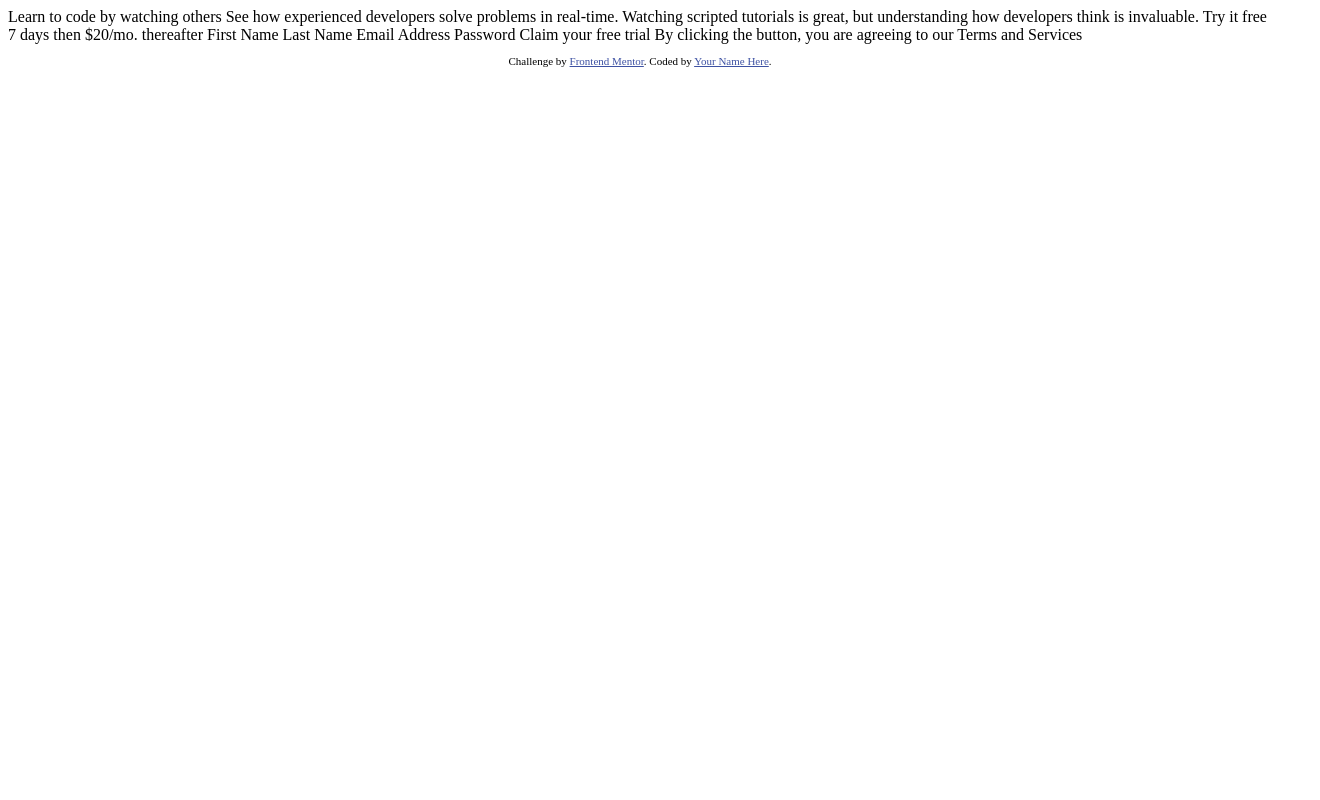
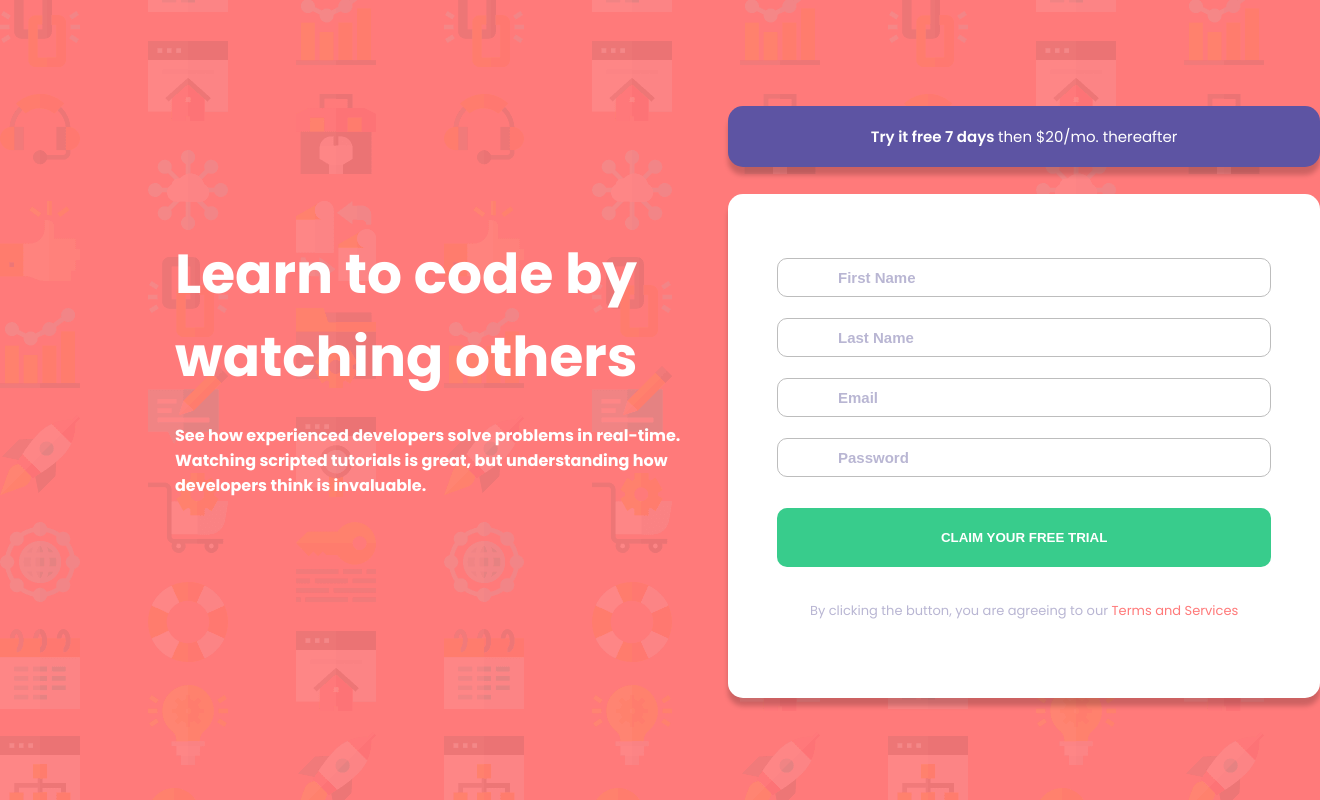
Before and after one commit to demartinom/Front-End-Mentor, a plain HTML site: page intro-component-with-signup-form-master/index.html in a window 1280 px wide. Shown: the whole page, 1320 px wide, since content can reach past the window. Drawn offline with Linux system fonts and the light colour scheme.

Commit message:
completed html and css

```diff
--- a/intro-component-with-signup-form-master/index.html
+++ b/intro-component-with-signup-form-master/index.html
@@ -1,42 +1,48 @@
 <!DOCTYPE html>
 <html lang="en">
   <head>
-  <meta charset="UTF-8">
-  <meta name="viewport" content="width=device-width, initial-scale=1.0"> <!-- displays site properly based on user's device -->
-
-  <link rel="icon" type="image/png" sizes="32x32" href="./images/favicon-32x32.png">
+    <meta charset="UTF-8" />
+    <meta name="viewport" content="width=device-width, initial-scale=1.0" />
+    <!-- displays site properly based on user's device -->
+    <link rel="stylesheet" href="style.css" />
+    <link
+      rel="icon"
+      type="image/png"
+      sizes="32x32"
+      href="./images/favicon-32x32.png"
+    />
 
     <title>Frontend Mentor | Intro component with sign up form</title>
-
-  <!-- Feel free to remove these styles or customise in your own stylesheet 👍 -->
-  <style>
-    .attribution { font-size: 11px; text-align: center; }
-    .attribution a { color: hsl(228, 45%, 44%); }
-  </style>
   </head>
   <body>
+      <div class="bigtext">
+        <h1 class="bigtext-head">Learn to code by watching others</h1>
 
-  Learn to code by watching others
-
-  See how experienced developers solve problems in real-time. Watching scripted tutorials is great,
-  but understanding how developers think is invaluable.
-
-  Try it free 7 days then $20/mo. thereafter
-
-  First Name
-  Last Name
-  Email Address
-  Password
-
-  Claim your free trial
-
-  By clicking the button, you are agreeing to our Terms and Services
-
-  <footer>
-    <p class="attribution">
-      Challenge by <a href="https://www.frontendmentor.io?ref=challenge" target="_blank">Frontend Mentor</a>.
-      Coded by <a href="#">Your Name Here</a>.
+        <h2 class="bigtext-body">
+          See how experienced developers solve problems in real-time. Watching
+          scripted tutorials is great, but understanding how developers think is
+          invaluable.
+        </h2>
+      </div>
+      <div class="boxs-container">
+          <p class="promotion">
+            Try it free 7 days <span>then $20/mo. thereafter</span>
           </p>
-  </footer>
+        <div class="user-information">
+          <input type="text" name="First-Name" id="First-Name" placeholder="First Name">
+          <input type="text" name="Last-Name" id="Last-Name" placeholder="Last Name">
+          <input type="text" name="email" id="email" placeholder="Email">
+          <input type="text" name="password" id="password" placeholder="Password">
+          <!-- <p class="user-information-text">First Name</p>
+          <p class="user-information-text">Last Name</p>
+          <p class="user-information-text">Email Address</p>
+          <p class="user-information-text">Password</p> -->
+          <button class="claim-button">Claim your free trial</button>
+          <p class="terms-text">
+            By clicking the button, you are agreeing to our
+            <span>Terms and Services</span>
+          </p>
+        </div>
+      </div>
   </body>
 </html>
--- /dev/null
+++ b/intro-component-with-signup-form-master/style.css
@@ -0,0 +1,95 @@
+@import url("https://fonts.googleapis.com/css2?family=Poppins:wght@400;500;600;700&display=swap");
+
+* {
+  --color-red: hsl(0, 100%, 74%);
+  --color-green: hsl(154, 59%, 51%);
+  --color-accent-blue: hsl(248, 32%, 49%);
+  --color-dark-blue: hsl(249, 10%, 26%);
+  --color-grayish-blue: hsl(246, 25%, 77%);
+}
+
+body {
+  box-sizing: border-box;
+  font-family: "Poppins", sans-serif;
+  background-image: url(/images/bg-intro-desktop.png);
+  background-color: var(--color-red);
+  display: flex;
+  flex-direction: row;
+  align-items: center;
+}
+.bigtext {
+  color: #fff;
+  margin-left: 167px;
+}
+.bigtext-head {
+  font-weight: 700;
+  font-size: 55px;
+  width: 463px;
+  margin-bottom: 25px;
+}
+.bigtext-body {
+  width: 553px;
+  font-size: 16px;
+}
+.boxs-container {
+  font-size: 15px;
+  align-self: flex-start;
+  margin-top: 83px;
+}
+.promotion {
+  color: #fff;
+  background-color: #5d54a3;
+  font-weight: 600;
+  padding: 19px 115px;
+  gap: 10px;
+  box-shadow: 0px 8px 5px rgba(0, 0, 0, 0.2);
+  border-radius: 15px;
+  box-shadow: 0px 8px 5px rgba(0, 0, 0, 0.2);
+  text-align: center;
+}
+.promotion span {
+  font-weight: 400;
+}
+.user-information {
+  margin-top: 27px;
+  background-color: #fff;
+  box-shadow: 0px 8px 5px rgba(0, 0, 0, 0.2);
+  border-radius: 15px;
+  padding: 64px 49px;
+  display: flex;
+  flex-direction: column;
+  gap: 21px;
+}
+input {
+  color: var(--color-dark-blue);
+  border: 1px solid #bdbdbd;
+  border-radius: 10px;
+  padding: 10px;
+  font-size: 15px;
+  font-weight: 600;
+  padding-left: 60px;
+}
+input::placeholder {
+  color: var(--color-grayish-blue);
+  font-size: 15px;
+  font-weight: 600;
+}
+.claim-button {
+  background-color: var(--color-green);
+  border: none;
+  border-radius: 10px;
+  padding: 22px 123px;
+  width: 494.25px;
+  text-transform: uppercase;
+  color: #fff;
+  font-weight: 700;
+  margin-top: 10px;
+}
+.terms-text {
+  font-size: 13px;
+  text-align: center;
+  color: var(--color-grayish-blue);
+}
+.terms-text span {
+  color: var(--color-red);
+}
```
Lines whose indentation alone changed are shown as unchanged.
